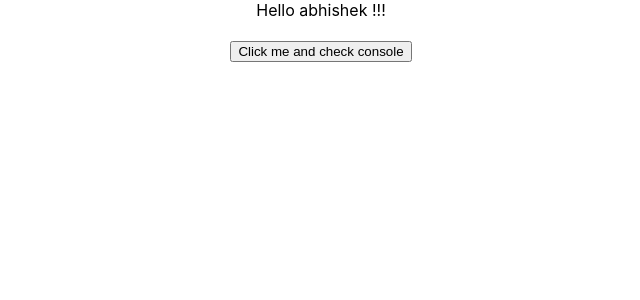
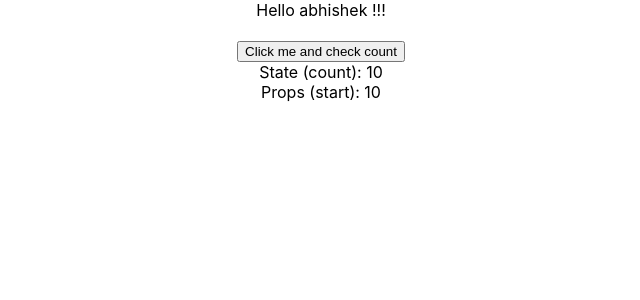
Before and after one commit to zerothabhishek/react-rails-workshop-frontend, a React (Create React App) app: page / in a window 1280 px wide. Shown: the top 300 px of the page, without its empty margins (319-959 px from the left). Built offline with nearby package versions, Linux system fonts and the light colour scheme.

Commit message:
Step-2d: state and props

```diff
--- a/src/App.js
+++ b/src/App.js
@@ -1,17 +1,17 @@
 import React from 'react';
 import Hello from './components/Hello.js';
-import CompWithEvent from './components/CompWithEvent';
+import Counter from './components/Counter.js';
+import Counter2 from './components/Counter2.js';
 import './App.css';
-import CompWithState from './components/CompWithState.js';
 
 function App() {
   return (
     <div className="App">
       <Hello name="abhishek" />
       <br/>
-      <CompWithEvent />
-      <br/>
-      {/* <CompWithState /> */}
+      <Counter start={10} />
+      <br />
+      {/* <Counter2 start={100} /> */}
     </div>
   );
 }
@@ -20,12 +20,17 @@ export default App;
 
 
 /*
-## Step-2c: Add some state
+## Step-2d: State and props
 
-- CompWithEvent: component with event handler
-- CompWithState: component with state
-
-Try:
-- Counter component
+- Counter: has both state and prop
+- Try: Add prop to count backwards
+- The idea:
+    UI = fn(state, props)
+  ie:
+  - When state and props change UI gets re-rendered
+  - Try: changing state and prop from Webtools
+  - While re-rendering, the entire component function is executed again
+    so local variables get re-initialized
+  - Counter2: local variable does not change
 
 */
--- /dev/null
+++ b/src/components/Counter.js
@@ -0,0 +1,30 @@
+import React, { useState } from 'react';
+
+function Counter(props) {
+  const [count, setCount] = useState(props.start);
+
+  function clickHandler() {
+    console.log('You clicked !');
+    let newState = count + 1;
+    setCount(newState);
+  }
+
+  console.log('Rendering Counter..', props.start, count);
+
+  return (
+    <div>
+      <button onClick={clickHandler}>
+        Click me and check count
+      </button>
+      <br />
+      <div>
+        State (count): {count}
+      </div>
+      <div>
+        Props (start): {props.start}
+      </div>
+    </div>
+  );
+}
+
+export default Counter;
--- /dev/null
+++ b/src/components/Counter2.js
@@ -0,0 +1,30 @@
+import React, { useState } from 'react';
+
+function Counter2(props) {
+  const [count, setCount] = useState(props.start);
+  let localVar = 1000;
+
+  function clickHandler() {
+    console.log('You clicked !');
+    let newState = count + 1;
+    localVar += 1;
+    setCount(newState);
+  }
+
+  console.log('Rendering Counter FTW');
+
+  return (
+    <div>
+      Counter2:
+      <br />
+      <button onClick={clickHandler}>
+        Click me and check count
+      </button>
+      <br />
+      <b>myState: {count}</b>
+       <div> localVar {localVar}</div>
+    </div>
+  );
+}
+
+export default Counter2;
```
